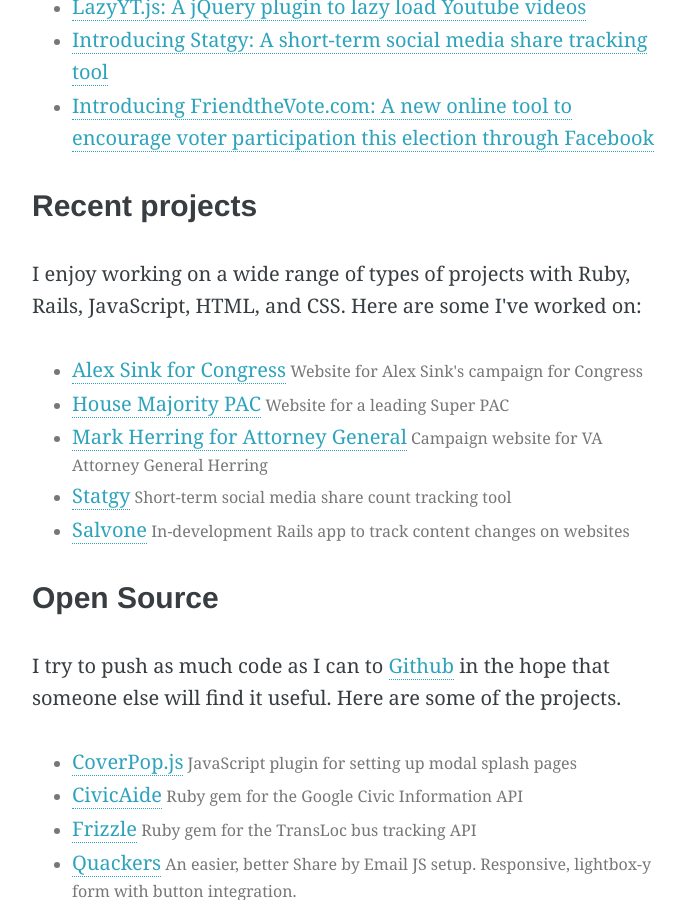
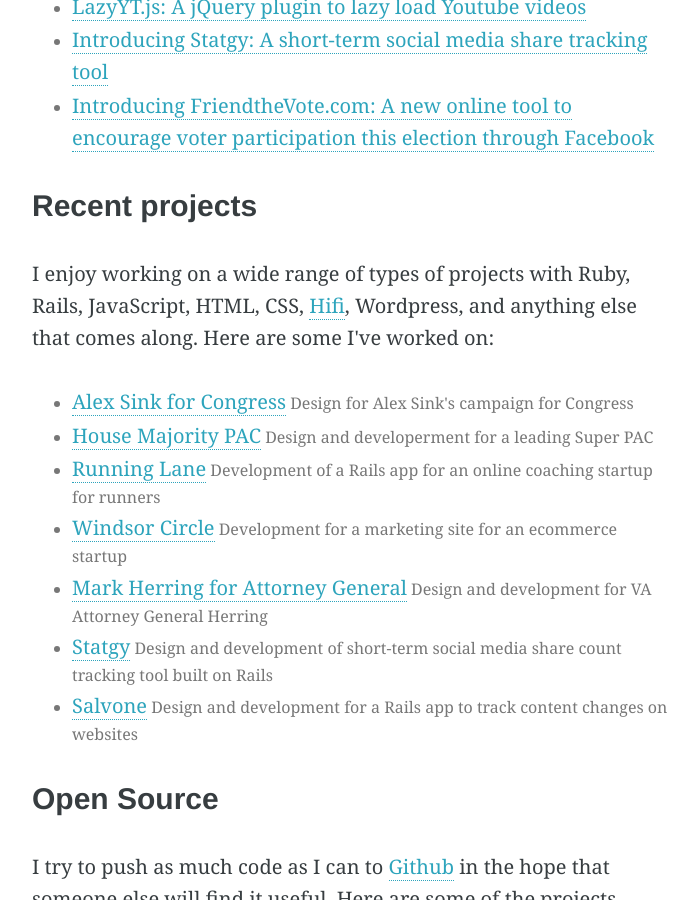
Before and after one commit to tylerpearson/old-site, a Jekyll site: the page built from index.html, in a window 1280 px wide and 900 px high, scrolled down 981 px. Shown: the whole window, without its empty margins (288-985 px from the left). Built offline with Jekyll 4.4.1, drawn with Linux system fonts in a browser that asks for light colours; Markdown is read by kramdown in place of the engine named in the settings; some of the changed text lies outside the part shown.

Commit message:
content tweaks

```diff
--- a/index.html
+++ b/index.html
@@ -38,14 +38,16 @@
             <div class="intro">
                 <h2>Recent projects</h2>
 
-                <p>I enjoy working on a wide range of types of projects with Ruby, Rails, JavaScript, HTML, and CSS. Here are some I've worked on:</p>
+                <p>I enjoy working on a wide range of types of projects with Ruby, Rails, JavaScript, HTML, CSS, <a href="http://gethifi.com">Hifi</a>, Wordpress, and anything else that comes along. Here are some I've worked on:</p>
 
                 <ul>
-                    <li><a href="http://alexforcongress.com">Alex Sink for Congress</a> Website for Alex Sink's campaign for Congress</li>
-                    <li><a href="http://thehousemajoritypac.com">House Majority PAC</a> Website for a leading Super PAC</li>
-                    <li><a href="http://www.newmediacampaigns.com/work/mark-herring">Mark Herring for Attorney General</a> Campaign website for VA Attorney General Herring</li>
-                    <li><a href="http://www.newmediacampaigns.com/blog/introducing-statgy-a-tool-for-short-term-social-analytics-tracking-of-a-webpage">Statgy</a> Short-term social media share count tracking tool</li>
-                    <li><a href="http://salvone.com">Salvone</a> In-development Rails app to track content changes on websites</li>
+                    <li><a href="http://alexforcongress.com">Alex Sink for Congress</a> Design for Alex Sink's campaign for Congress</li>
+                    <li><a href="http://thehousemajoritypac.com">House Majority PAC</a> Design and developerment for a leading Super PAC</li>
+                    <li><a href="http://www.runninglane.com/">Running Lane</a> Development of a Rails app for an online coaching startup for runners</li>
+                    <li><a href="http://www.windsorcircle.com/">Windsor Circle</a> Development for a marketing site for an ecommerce startup</li>
+                    <li><a href="http://www.newmediacampaigns.com/work/mark-herring">Mark Herring for Attorney General</a> Design and development for VA Attorney General Herring</li>
+                    <li><a href="http://www.newmediacampaigns.com/blog/introducing-statgy-a-tool-for-short-term-social-analytics-tracking-of-a-webpage">Statgy</a> Design and development of short-term social media share count tracking tool built on Rails</li>
+                    <li><a href="http://salvone.com">Salvone</a> Design and development for a Rails app to track content changes on websites</li>
                 </ul>
 
             </div>
```
Also changed, not shown: other parts of index.html (+1 -1 lines).
